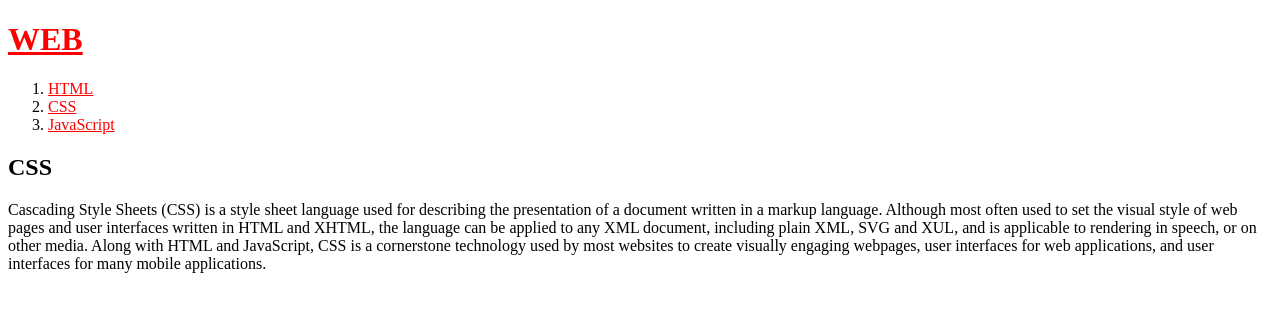
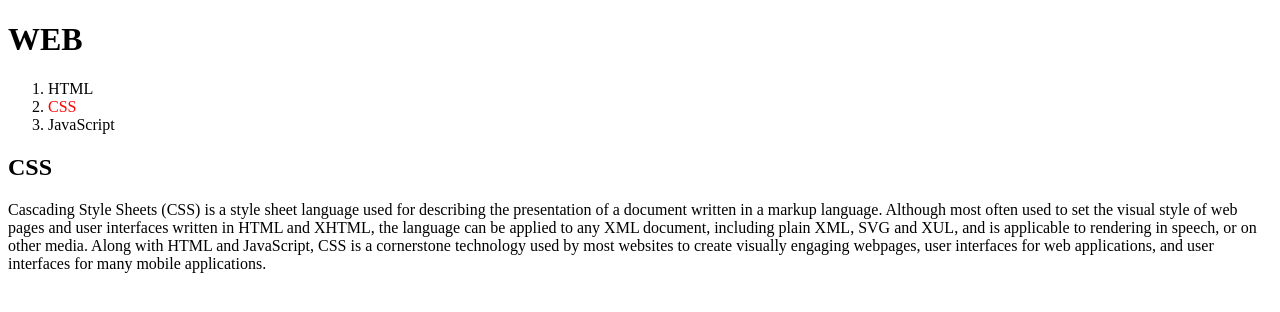
Before and after one commit to peas856/web1, a plain HTML site: page 2.html in a window 1280 px wide. Drawn offline with Linux system fonts and the light colour scheme.

Commit message:
Update 2.html

```diff
--- a/2.html
+++ b/2.html
@@ -5,7 +5,8 @@
   <meta charset="utf-8">
   <style>
     a{
-      color:red;
+      color:black;
+      text-decoration: none;
     }
     </style>
 </head>
@@ -13,7 +14,7 @@
   <h1><a href="index.html">WEB</a></h1>
   <ol>
     <li><a href="1.html">HTML</a></li>
-    <li><a href="2.html">CSS</a></li>
+    <li><a href="2.html" style="color:red">CSS</a></li>
     <li><a href="3.html">JavaScript</a></li>
   </ol>
   <h2>CSS</h2>
```
